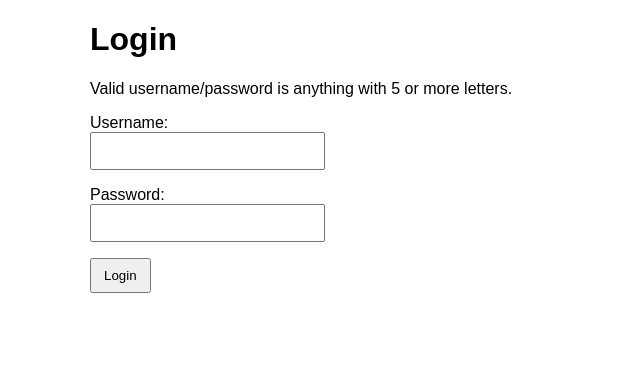
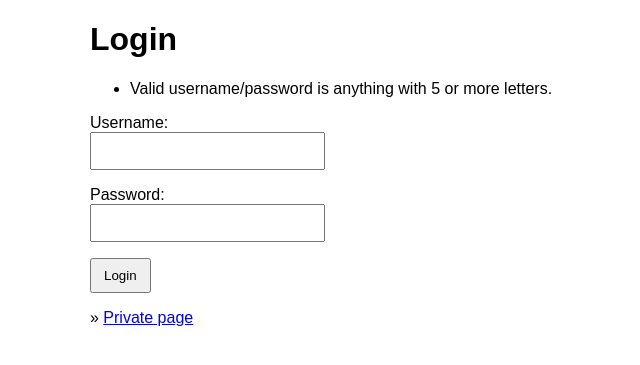
Before and after one commit to janhalasa/php-playground, a PHP site: page /login-form.php in a window 1280 px wide. Shown: the top 365 px of the page, without its empty margins (150-790 px from the left). Run offline with PHP 8.4, Linux system fonts and the light colour scheme.

Commit message:
Add links to private page and login form

```diff
--- a/session/login-form.php
+++ b/session/login-form.php
@@ -21,7 +21,9 @@
     ?>
     <form action="login.php" method="POST">
 
-      <div class="form-group">Valid username/password is anything with 5 or more letters.</div>
+      <ul>
+        <li>Valid username/password is anything with 5 or more letters.</li>
+      </ul>
 
       <div class="form-group">
         <div><label for="username">Username:</label></div>
@@ -37,6 +39,8 @@
         <button type="submit">Login</button>
       </div>
     </form>
+
+    <div class="link-block">&raquo; <a href="private-page.php">Private page</a></div>
   </div>
 </body>
 </html>
--- a/session/private-page.php
+++ b/session/private-page.php
@@ -18,6 +18,7 @@
         <button type="submit">Logout</button>
       </div>
     </form>
+    <div class="link-block">&raquo; <a href="login-form.php">Login form</a></div>
   </div>
 </body>
 </html>
--- a/session/styles.css
+++ b/session/styles.css
@@ -32,3 +32,7 @@ input {
 .user-attribute {
     font-weight: bold;
 }
+
+.link-block {
+    margin-top: 1rem;
+}
```
